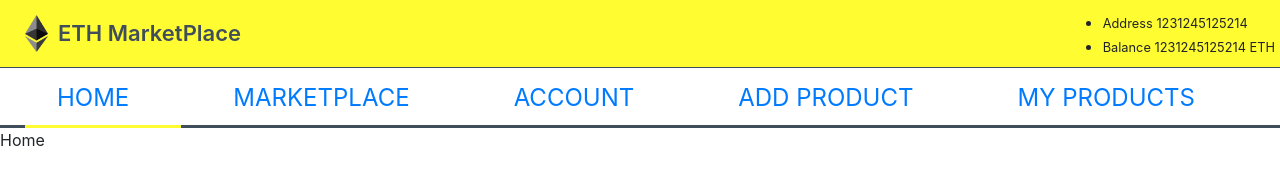
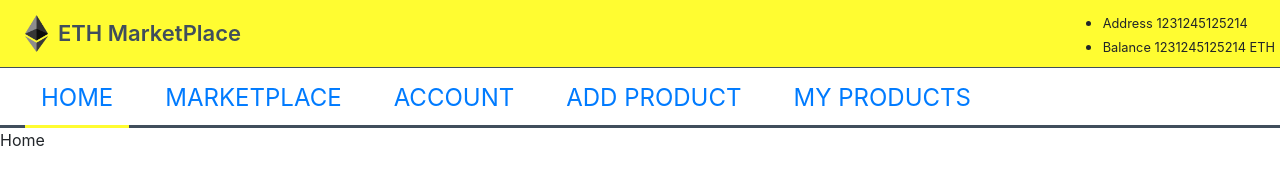
Before and after one commit to Mihnea97/eth_marketplace, a React app: page /home in a window 1280 px wide. Built offline with nearby package versions, Linux system fonts and the light colour scheme.

Commit message:
Css Fix for Navbar

```diff
--- a/src/components/navigation/Navbar.js
+++ b/src/components/navigation/Navbar.js
@@ -29,11 +29,11 @@ class Navbar extends Component {
         </div>
         <div className='menu'>
           <div className='menu-list'>
-              <Link to="/home" className={ this.props.selected === 'home' ? 'selected' : '' }><a>Home</a></Link>
-              <Link to="/marketplace"><a className={ this.props.selected === 'marketplace' ? 'selected' : '' }>MarketPlace</a></Link>
-              <Link to="/account" className={ this.props.selected === 'account' ? 'selected' : '' }><a>Account</a></Link>
-              <Link to="/add-product" className={ this.props.selected === 'add-product' ? 'selected' : '' }><a>Add Product</a></Link>
-              <Link to="/my-products" className={ this.props.selected === 'my-products' ? 'selected' : '' }><a>My Products</a></Link>
+              <Link to="/home" className={ this.props.selected === 'home' ? 'selected' : '' }>Home</Link>
+              <Link to="/marketplace" className={ this.props.selected === 'marketplace' ? 'selected' : '' }>MarketPlace</Link>
+              <Link to="/account" className={ this.props.selected === 'account' ? 'selected' : '' }>Account</Link>
+              <Link to="/add-product" className={ this.props.selected === 'add-product' ? 'selected' : '' }>Add Product</Link>
+              <Link to="/my-products" className={ this.props.selected === 'my-products' ? 'selected' : '' }>My Products</Link>
           </div>
         </div>
       </nav>
--- a/src/components/navigation/navbar.css
+++ b/src/components/navigation/navbar.css
@@ -56,7 +56,7 @@
     padding-bottom: 9px;
 }
 
-.menu .menu-list .selected {
+.menu .menu-list a .selected {
     border-bottom: 3px solid #FFFC31;
     padding-bottom: 9px;
 }
```
